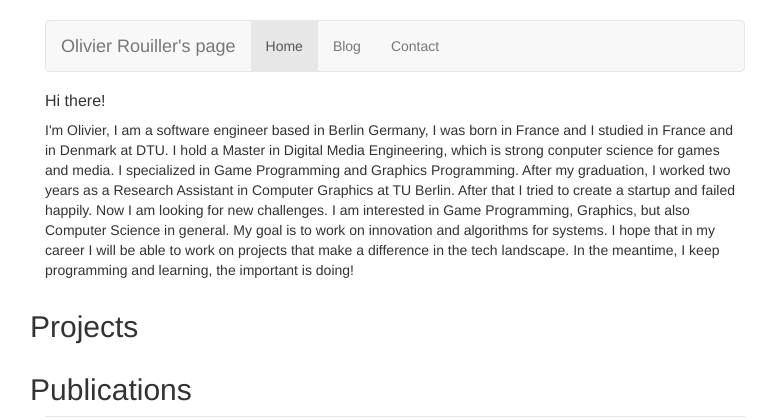
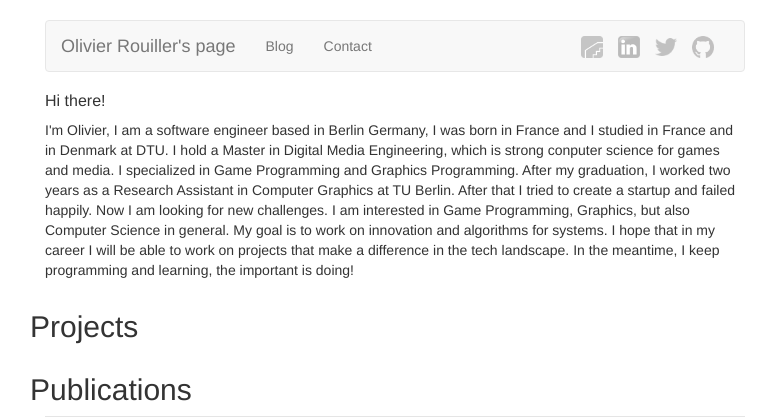
Before and after one commit to oilandrust/o.rouiller.net, a Django app: page / in a window 1280 px wide. Shown: the top 420 px of the page, without its empty margins (245-1021 px from the left). Run offline with Django 3.2, Linux system fonts and the light colour scheme; data that the repository does not hold is empty; some libraries are stand-ins or nearby versions.

Commit message:
added links to social media

```diff
--- a/orouiller/templates/orouiller/base.html
+++ b/orouiller/templates/orouiller/base.html
@@ -27,10 +27,26 @@
 			</div>
 			<div id="navbar" class="navbar-collapse collapse">
 				<ul class="nav navbar-nav">
-					<li class="active"><a href="/">Home</a></li>
 					<li><a href="/">Blog</a></li>
 					<li><a href="/">Contact</a></li>
 				</ul>
+				<ul class="nav navbar-nav navbar-right">
+            		<li>
+						<a class="navbar-brand" href="http://www.hubbas.co/profile/2/">
+							<img width="22" height="22" alt="Hubbas" src="{% static 'orouiller/img/hubbas_grey.png' %}">
+      					</a>
+						<a class="navbar-brand" href="https://www.linkedin.com/pub/olivier-rouiller/18/ab6/619">
+							<img width="22" height="22" alt="linkedin" src="{% static 'orouiller/img/linkedin.png' %}">
+      					</a>
+						<a class="navbar-brand" href="https://twitter.com/OlivierRouiller/">
+							<img width="22" height="22" alt="twitter" src="{% static 'orouiller/img/twitter.png' %}">
+      					</a>
+						<a class="navbar-brand" href="https://github.com/oilandrust/">
+							<img width="22" height="22" alt="github" src="{% static 'orouiller/img/github.png' %}">
+      					</a>
+
+					</li>
+          		</ul>
 			</div><!--/.nav-collapse -->
 		</div><!--/.container-fluid -->
 	</nav>
```
Also changed, not shown: orouiller/static/orouiller/img/github.png (added), orouiller/static/orouiller/img/hubbas_grey.png (added), orouiller/static/orouiller/img/linkedin.png (added), orouiller/static/orouiller/img/twitter.png (added).
